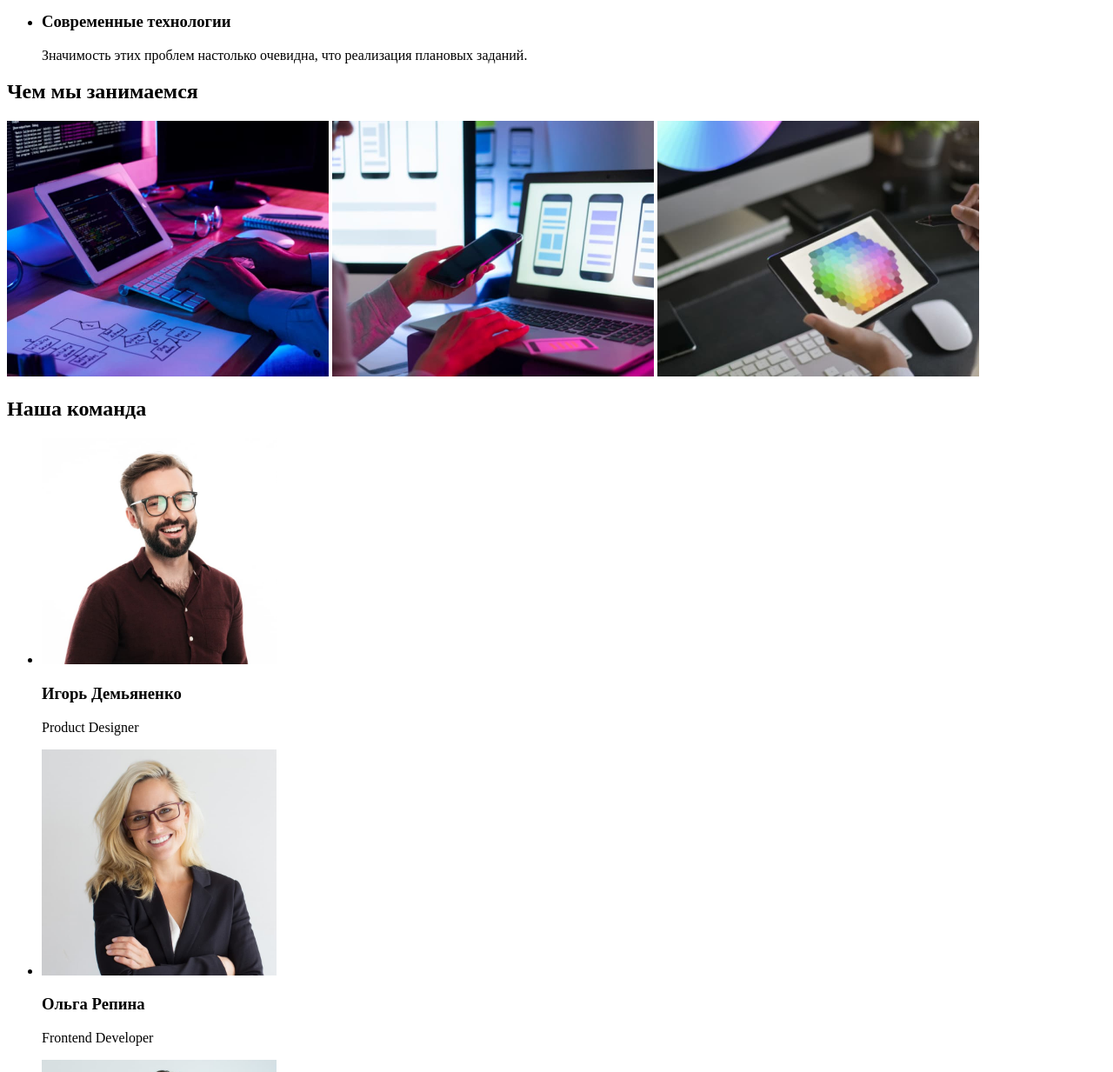
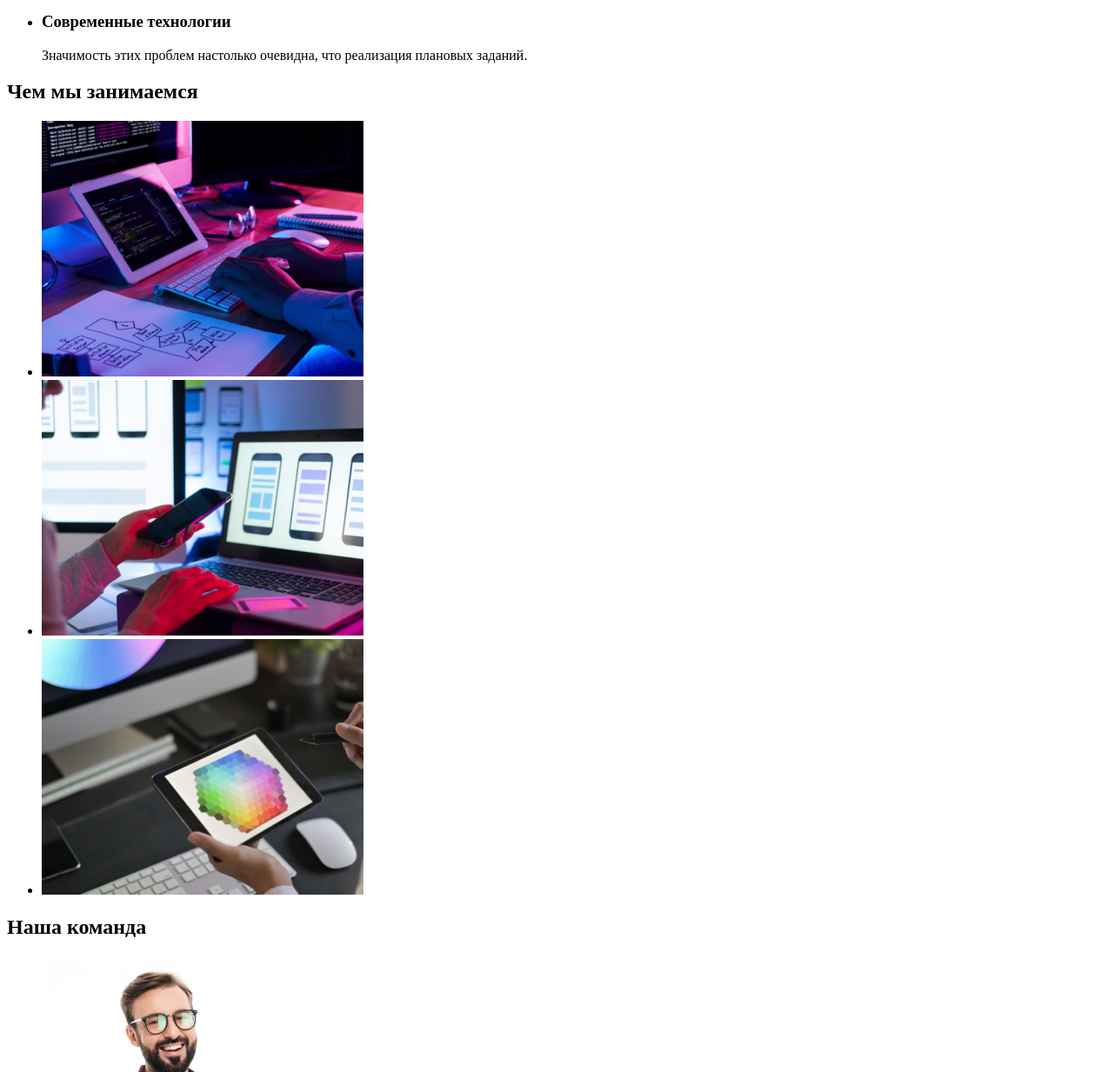
Before and after one commit to valentyna-alex9695/goit-markup-hw-01, a plain HTML site: page index.html in a window 1280 px wide. Shown: the part 500-1733 px from the top of the page at 87% size. Drawn offline with Linux system fonts and the light colour scheme.

Commit message:
update index.html

```diff
--- a/index.html
+++ b/index.html
@@ -5,7 +5,6 @@
     <meta http-equiv="X-UA-Compatible" content="IE=edge">
     <meta name="viewport" content="width=device-width, initial-scale=1.0">
     <title>My fierst homework</title>
-    <link rel="stylesheet" href="">
 </head>
 <body>
     <header>
@@ -68,9 +67,17 @@
         </section>
         <section class="services">
             <h2 class="service-title">Чем мы занимаемся</h2>
-            <img src="./images/desktop.jpg" alt="desctop" width="370">
-            <img src="./images/mobile.jpg" alt="mobile" width="370">
-            <img src="./images/tablet.jpg" alt="tablet" width="370">
+            <ul>
+                <li>
+                    <img src="./images/desktop.jpg" alt="desctop" width="370">
+                </li>
+                <li>
+                    <img src="./images/mobile.jpg" alt="mobile" width="370">
+                </li>
+                <li>
+                    <img src="./images/tablet.jpg" alt="tablet" width="370">
+                </li>
+            </ul>
         </section>
         <section class="team">
             <h2 class="team-title">Наша команда</h2>
@@ -102,7 +109,7 @@
         <a href="./index.html" class="logo-footer" >Web<span class="accent-footer">Studio</span></a>
         <address>
             <ul>
-                <li><a href="https://goo.gl/maps/zDWQRSNh2U2ZbtBe9" class="footer-address">г. Киев, пр-т Леси Украинки, 26</a></li>
+                <li><a href="https://goo.gl/maps/zDWQRSNh2U2ZbtBe9" class="footer-address" target="_blank" rel="noopener noreferrer">г. Киев, пр-т Леси Украинки, 26</a></li>
                 <li><a href="mailto:info@example.com" class="contact-footer">info@example.com</a></li>
                 <li><a href="tel:+380961111111" class="contact-footer">+38 096 111 11 11</a></li>
             </ul>
```
